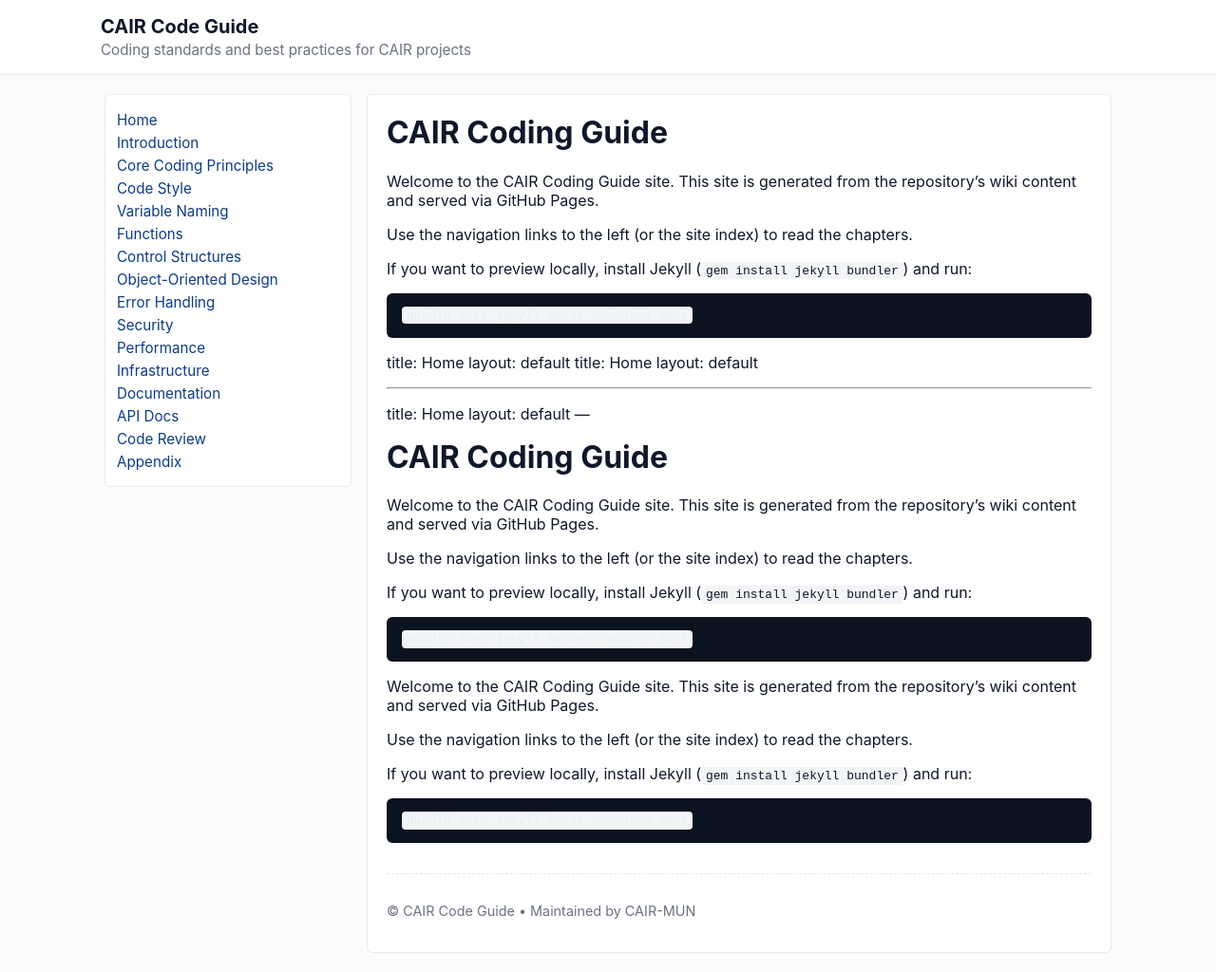
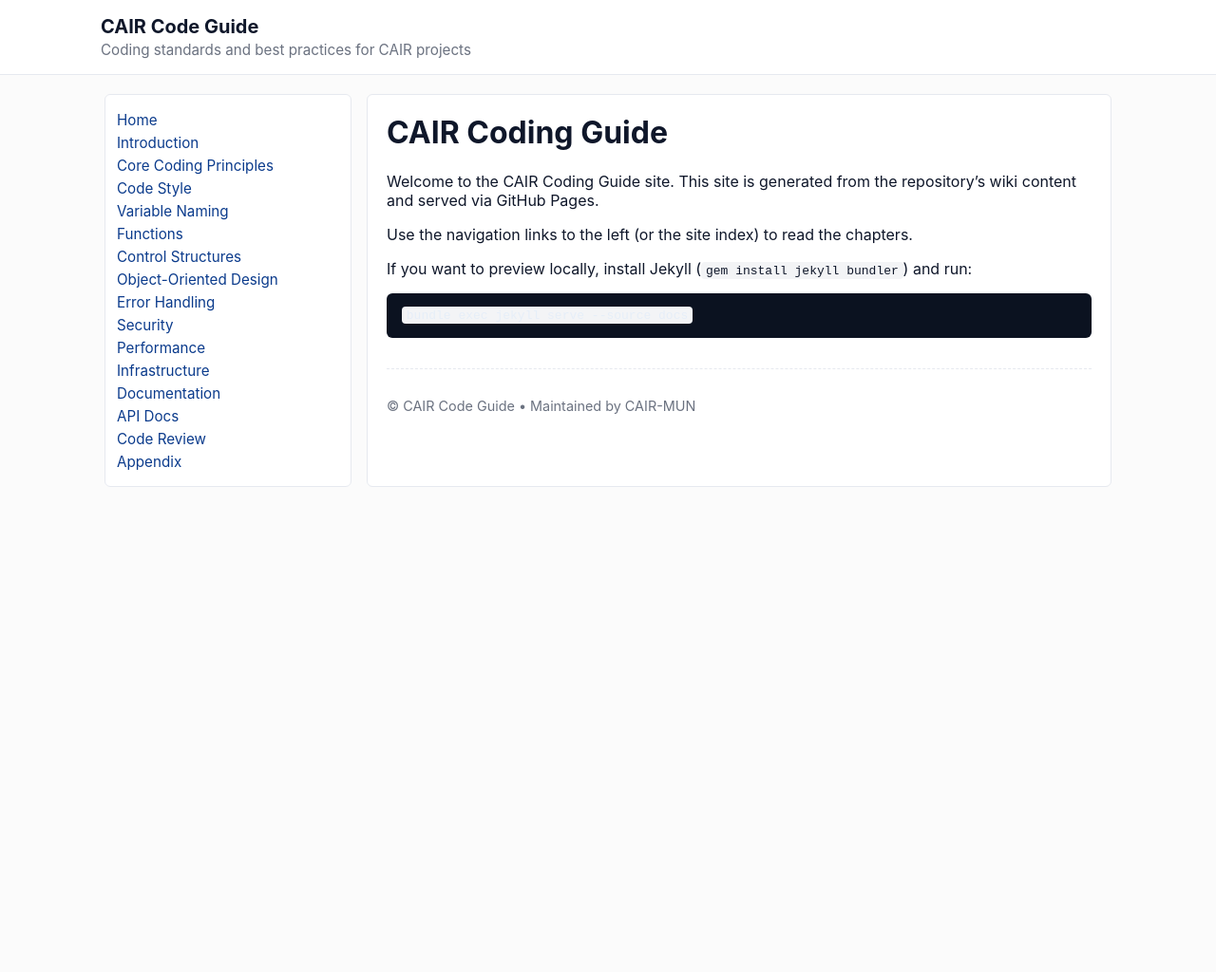
Before and after one commit to CAIR-MUN/CAIR-CodeGuide, a Jekyll site: the page built from docs/index.md, in a window 1280 px wide and 1024 px high. Shown: the whole window at 95% size. Built offline with Jekyll 4.4.1, drawn with Linux system fonts in a browser that asks for light colours.

Commit message:
fix(docs): clean index.md front matter

````diff
--- a/docs/index.md
+++ b/docs/index.md
@@ -14,34 +14,3 @@ If you want to preview locally, install Jekyll (`gem install jekyll bundler`) an
 ```bash
 bundle exec jekyll serve --source docs
 ```
-title: Home
-layout: default
-title: Home
-layout: default
-
----
-title: Home
-layout: default
----
-
-# CAIR Coding Guide
-
-Welcome to the CAIR Coding Guide site. This site is generated from the repository's wiki content and served via GitHub Pages.
-
-Use the navigation links to the left (or the site index) to read the chapters.
-
-If you want to preview locally, install Jekyll (`gem install jekyll bundler`) and run:
-
-```bash
-bundle exec jekyll serve --source docs
-```
-
-Welcome to the CAIR Coding Guide site. This site is generated from the repository's wiki content and served via GitHub Pages.
-
-Use the navigation links to the left (or the site index) to read the chapters.
-
-If you want to preview locally, install Jekyll (`gem install jekyll bundler`) and run:
-
-```bash
-bundle exec jekyll serve --source docs
-```
````
